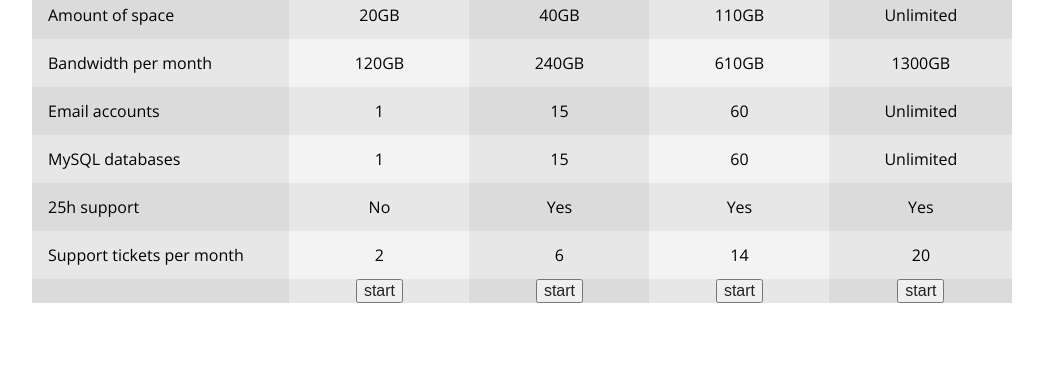
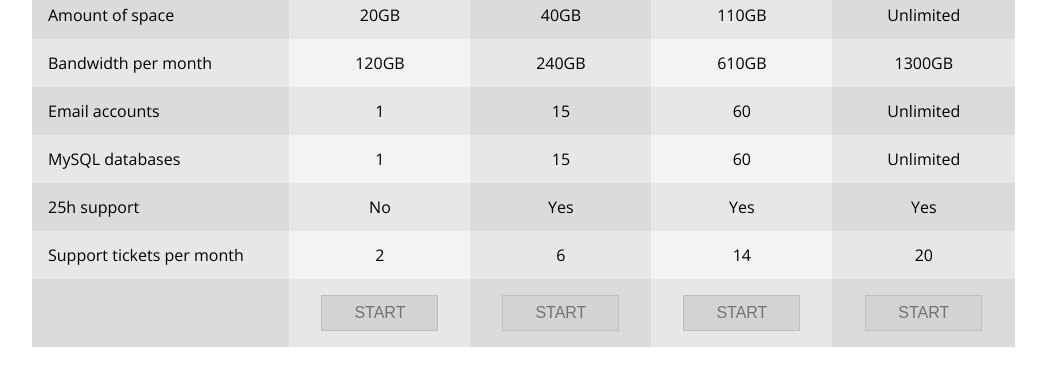
Before and after one commit to toryvictory/subscription_table, a plain HTML site: page index.html in a window 1280 px wide. Shown: the part 219-604 px from the top of the page, without its empty margins (0-1046 px from the left). Drawn offline with nearby package versions, Linux system fonts and the light colour scheme.

Commit message:
Add styles to the buttons of subscription table

```diff
--- a/css/style.css
+++ b/css/style.css
@@ -91,3 +91,12 @@ tr:nth-child(2n+1) > td:nth-child(2n+2), tr:nth-child(2n+2) > td:nth-child(2n+1)
 tr:nth-child(2n+2) > td:nth-child(2n+2) {
     background-color: #f3f3f3;
 }
+
+.subscr-table-button {
+    text-transform: uppercase;
+    color: #737377;
+    background-color: #d3d3d3;
+    border: 1px solid #bebebe;
+    padding: 0.5rem 2rem;
+    margin: 1rem 2rem;
+}
--- a/index.html
+++ b/index.html
@@ -84,16 +84,16 @@
     <tr>
         <td></td>
         <td>
-            <button>start</button>
+            <button class="subscr-table-button">start</button>
         </td>
         <td>
-            <button>start</button>
+            <button class="subscr-table-button">start</button>
         </td>
         <td>
-            <button>start</button>
+            <button class="subscr-table-button">start</button>
         </td>
         <td>
-            <button>start</button>
+            <button class="subscr-table-button">start</button>
         </td>
     </tr>
     </tfoot>
```
